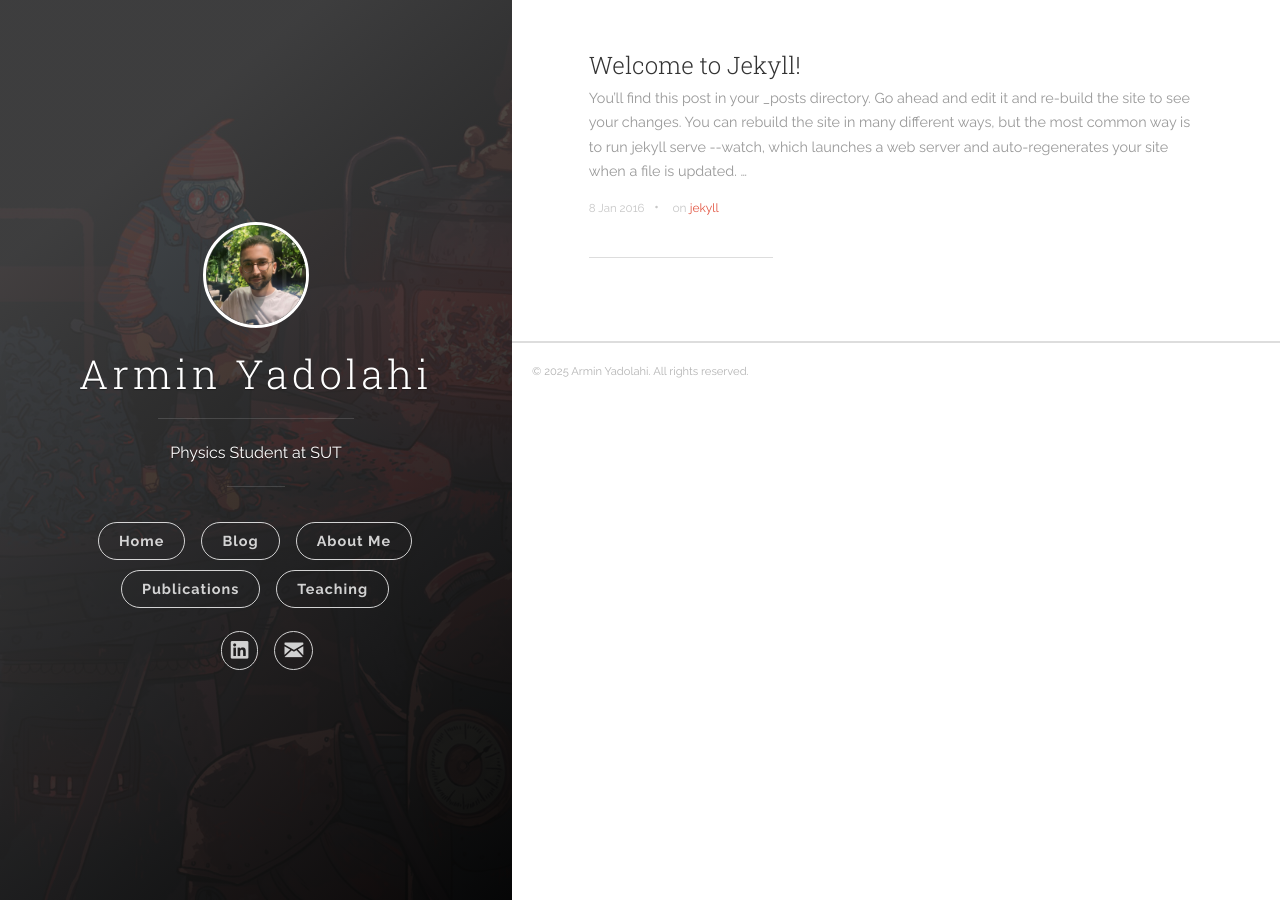
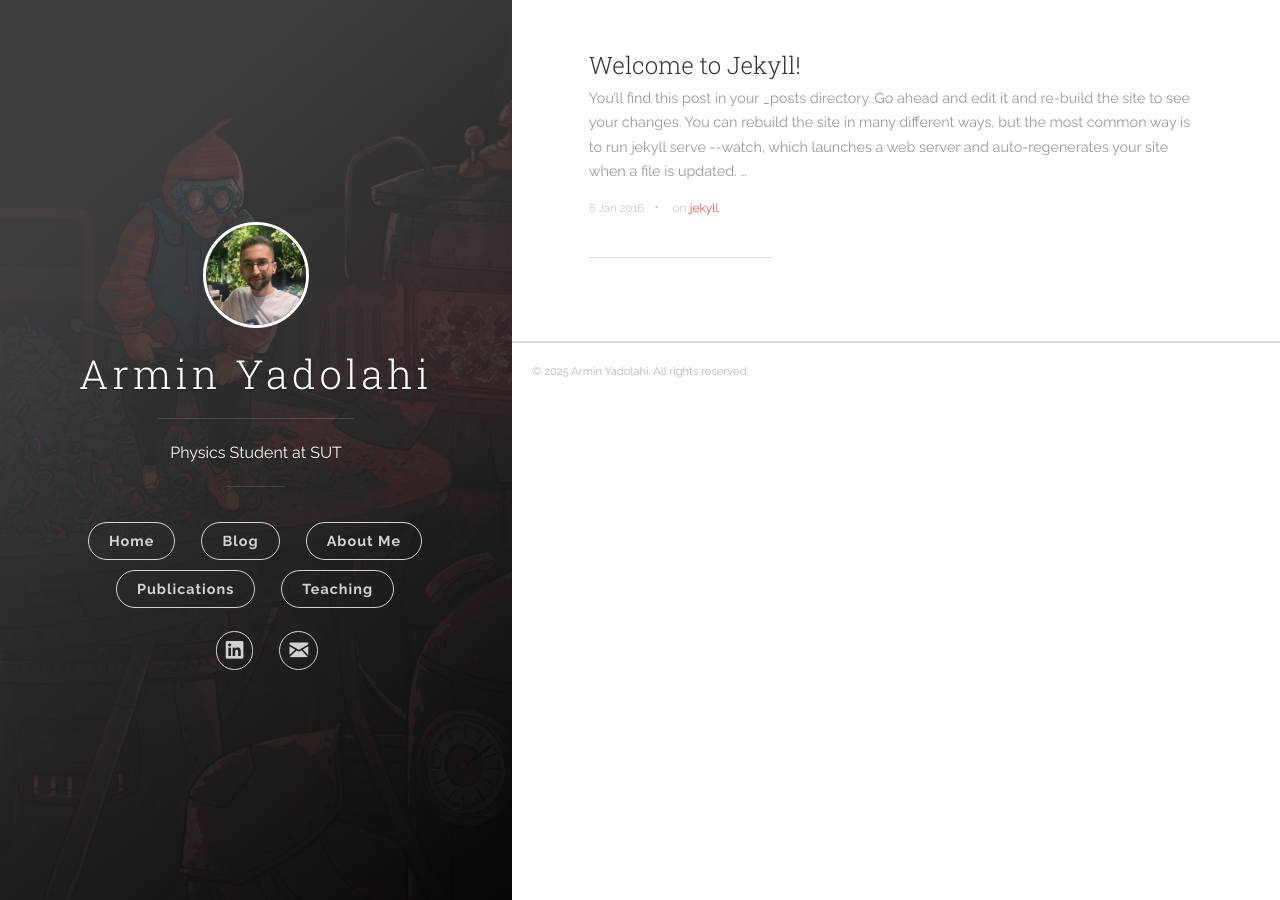
Before and after one commit to ArminYadolahi/ArminYadolahi.github.io, a Jekyll site: the page built from index.html, in a window 1280 px wide. Built offline with Jekyll 4.4.1, drawn with Linux system fonts in a browser that asks for light colours; the list of posts is cut into pages by our own code.

Commit message:
Update main.scss

```diff
--- a/css/main.scss
+++ b/css/main.scss
@@ -18,7 +18,7 @@ pre.highlight code,
 
 .btn,
 .navigation__item a {
-margin: 5px 5px;
+margin: 5px 10px;
 white-space: nowrap;
 }
 
```
